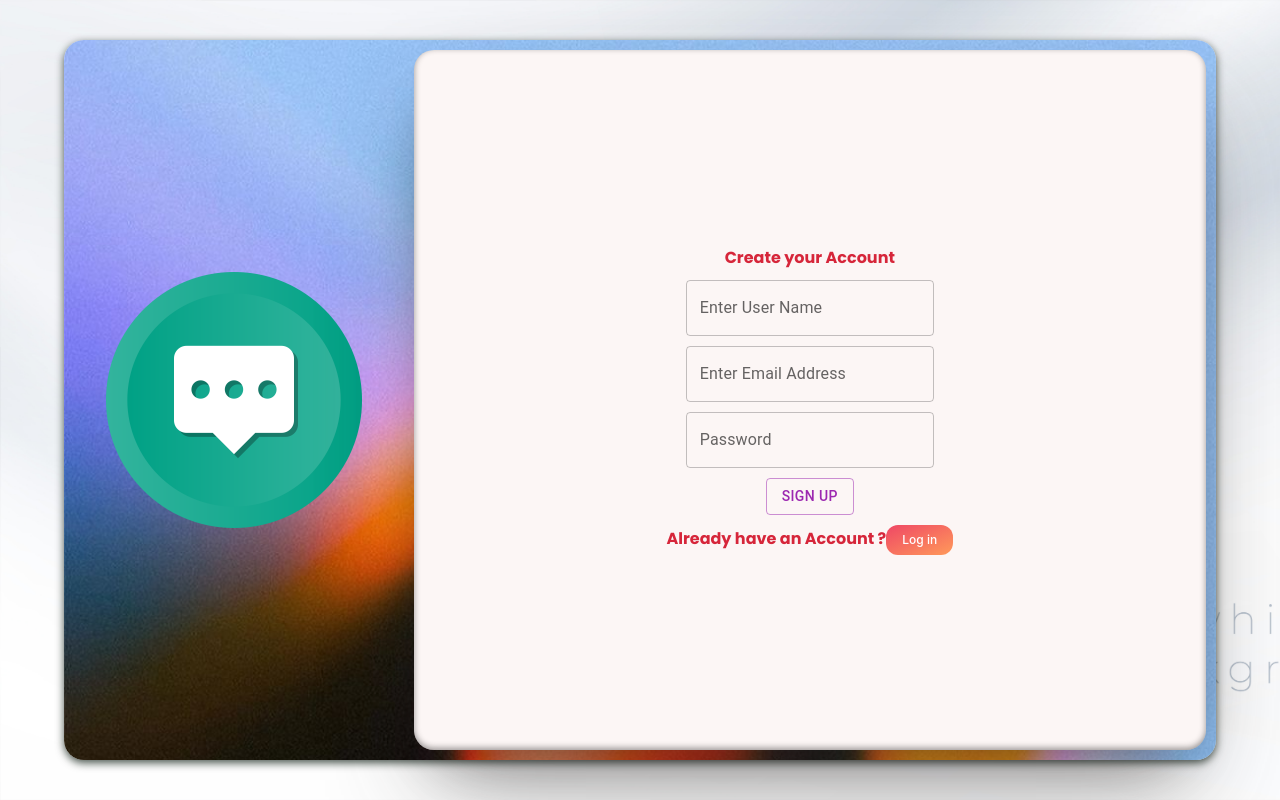
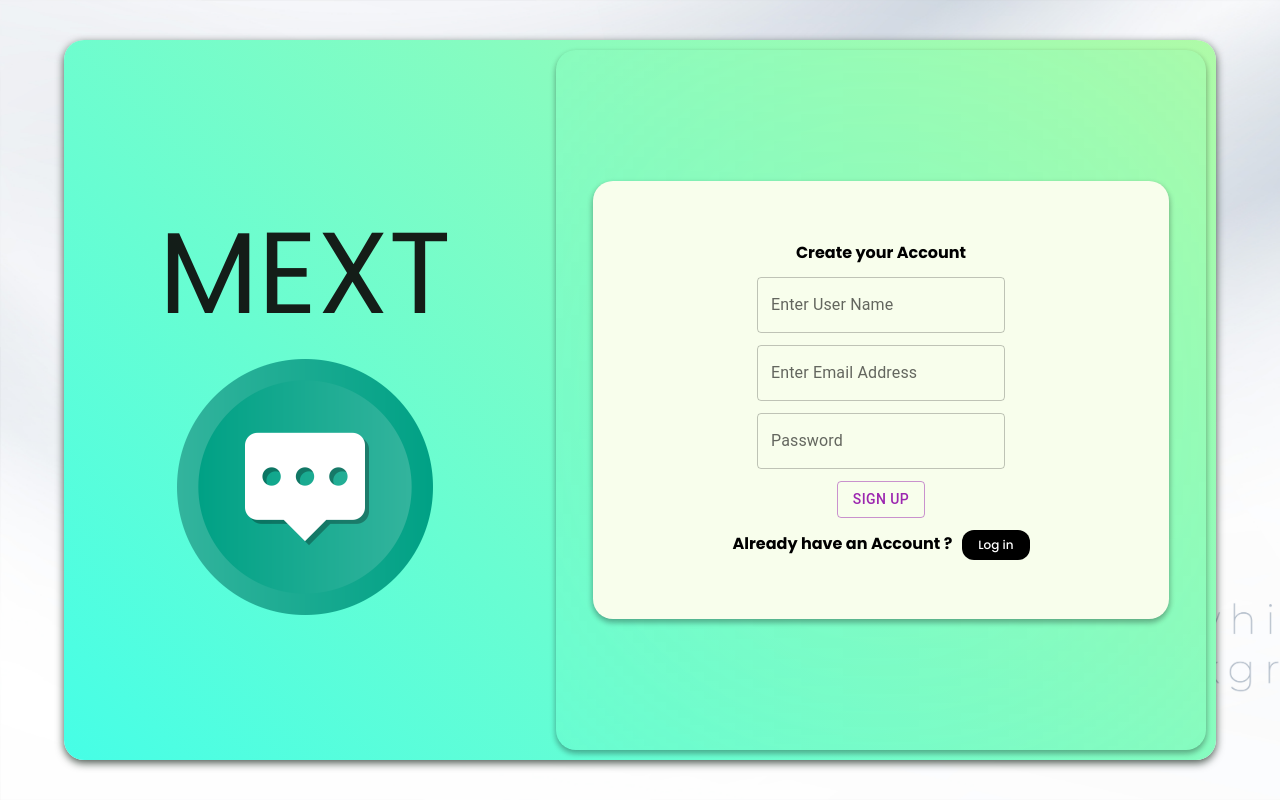
Before and after one commit to RanjithRyan00/chatapplication-client, a React (Create React App) app: page / in a window 1280 px wide. Built offline with nearby package versions, Linux system fonts and the light colour scheme.

Commit message:
final draft

```diff
--- a/src/Components/Login.js
+++ b/src/Components/Login.js
@@ -83,7 +83,29 @@ function Login() {
       setLoading(false);
     }
   };
+  function splitTextIntoSpans(target) {
+    let elements = document.querySelectorAll(target);
+    elements.forEach((element) => {
+      element.classList.add("split-text");
+      let text = element.innerText;
+      let splitText = text
+        .split(" ")
+        .map(function (word) {
+          let char = word
+            .split("")
+            .map((char) => {
+              return `<span class="split-char">${char}</span>`;
+            })
+            .join("");
+          return `<div class="split-word">${char}</div>`;
+        })
+        .join("");
 
+      element.innerHTML = splitText;
+    });
+  }
+
+  splitTextIntoSpans(".bubble-text");
   return (
     <>
       <Backdrop
@@ -93,11 +115,15 @@ function Login() {
         <CircularProgress color="secondary" />
       </Backdrop>
       <div className="login-container">
-        <div className="image-container">
-          <img src={logo} alt="Logo" className="welcome-logo" />
-        </div>
+      <div className="text-align">
+          <p className="bubble-text text">MEXT</p>
+          <div className="image-container">
+            <img src={logo} alt="Logo" className="welcome-logo" />
+          </div>
+          </div>
         {showlogin && (
           <div className="login-box">
+          <div className="login-content">
             <p className="login-text">Login to your Account</p>
             <TextField
               onChange={changeHandler}
@@ -148,10 +174,12 @@ function Login() {
             {logInStatus ? (
               <Toaster key={logInStatus.key} message={logInStatus.msg} />
             ) : null}
+            </div>
           </div>
         )}
         {!showlogin && (
           <div className="login-box">
+          <div className="login-content">
             <p className="login-text">Create your Account</p>
             <TextField
               onChange={changeHandler}
@@ -216,6 +244,7 @@ function Login() {
               <Toaster key={signInStatus.key} message={signInStatus.msg} />
             ) : null}
           </div>
+          </div>
         )}
       </div>
     </>
--- a/src/Components/Mystyles.css
+++ b/src/Components/Mystyles.css
@@ -62,7 +62,7 @@
 
 .sb-header {
 
-    background-color: #fef5ea;
+    background-color: #fef5eabd;
     box-shadow: rgba(0, 0, 0, 0.35) 0px 5px 15px;
     border-radius: 20px;
     padding: 8px 7px;
@@ -472,15 +472,31 @@
     box-shadow: rgba(0, 0, 0, 0.1) 0px 4px 6px -1px, rgba(0, 0, 0, 0.06) 0px 2px 4px -1px;
 }
 
+
 .login-container {
     height: 90vh;
     width: 90vw;
-    background-image:url(../Images/11.jpg);
-    background-size: cover;
+    background: linear-gradient(45deg, #2DFFF5, #FFF878);
+    background-size: 200% 200%;
+    animation: grad 5s ease-in-out infinite;
     border-radius: 20px;
     display: flex;
     box-shadow: rgba(4, 20, 9, 0.726) 0px 3px 8px;
 }
+
+@keyframes grad {
+    0% {
+        background-position: 0% 50%;
+    }
+    50% {
+        background-position: 100% 50%;
+    }
+    100% {
+        background-position: 0% 50%;
+    }
+}
+
+
 
 .image-container {
     flex: 0.3;
@@ -490,26 +506,47 @@
 
 
 }
-
 .login-box {
-    flex: 0.7;
-    background-color: #fcf6f5ff;
-    backdrop-filter: blur(8px);
+    flex: 1;
+    padding: 60px;
+    backdrop-filter: blur(400px);
     border-radius: 20px;
     margin: 10px;
     font-family: "Poppins", sans-serif;
 
     font-style: normal;
 
-    color: rgb(214, 38, 58);
+    color: rgb(0, 0, 0);
     font-weight: bolder;
     display: flex;
     flex-direction: column;
     justify-content: center;
     align-items: center;
     gap: 10px;
-    box-shadow: rgba(56, 53, 54, 0.452) 0px 50px 100px -20px, rgba(24, 19, 19, 0.452) 0px 30px 60px -30px, rgba(27, 25, 25, 0.452) 0px -2px 6px 0px inset;
+    box-shadow: rgba(0, 0, 0, 0.16) 0px 3px 6px, rgba(0, 0, 0, 0.23) 0px 3px 6px;
 }
+.login-content {
+    width: 45vw;
+
+    flex: 0.7 1;
+    padding: -23px 23px -27px 128px;
+    background-color: #F8FEEC;
+    -webkit-backdrop-filter: blur(400px);
+    backdrop-filter: blur(400px);
+    border-radius: 20px;
+    margin: -23px;
+    font-family: "Poppins", sans-serif;
+    font-style: normal;
+    color: rgb(0, 0, 0);
+    font-weight: bolder;
+    display: flex;
+    flex-direction: column;
+    justify-content: center;
+    align-items: center;
+    gap: 12px;
+    box-shadow: rgba(0, 0, 0, 0.16) 0px 3px 6px, rgba(0, 0, 0, 0.23) 0px 3px 6px;
+}
+
 
 .list-container {
     flex: 0.7;
@@ -806,17 +843,18 @@ translation-selection select::after {
 
 /* CSS */
 .button-62 {
-  background: linear-gradient(to bottom right, #EF4765, #FF9A5A);
+    background: black;
     border: 0;
     border-radius: 12px;
     color: #FFFFFF;
     cursor: pointer;
     display: inline-block;
-  font-family: -apple-system,system-ui,"Segoe UI",Roboto,Helvetica,Arial,sans-serif;
+    font-family: "Poppins";
     font-size: 12px;
     font-weight: 500;
     line-height: 2.5;
     outline: transparent;
+    margin-left: 10px;
     padding: 0 1rem;
     text-align: center;
     text-decoration: none;
@@ -828,9 +866,68 @@ translation-selection select::after {
   }
 
   .button-62:not([disabled]):focus {
-  box-shadow: 0 0 .25rem rgba(0, 0, 0, 0.5), -.125rem -.125rem 1rem rgba(239, 71, 101, 0.5), .125rem .125rem 1rem rgba(255, 154, 90, 0.5);
+    box-shadow: 0 0 .25rem rgba(0, 0, 0, 0.5), -.125rem -.125rem 1rem rgba(0, 0, 0, 0.731), .125rem .125rem 1rem rgba(0, 0, 0, 0.731);
   }
 
   .button-62:not([disabled]):hover {
-  box-shadow: 0 0 .25rem rgba(0, 0, 0, 0.5), -.125rem -.125rem 1rem rgba(239, 71, 101, 0.5), .125rem .125rem 1rem rgba(255, 154, 90, 0.5);
+    box-shadow: 0 0 .25rem rgba(0, 0, 0, 0.5), -.125rem -.125rem 1rem rgba(0, 0, 0, 0.731), .125rem .125rem 1rem rgba(0, 0, 0, 0.731);
   }
+
+  .bubble-text {
+      font-size: clamp(3.5rem, calc(4rem + 4vw), 8rem);
+      font-family: Poppins;
+      color: hsla(0, 83%, 2%, 0.889);
+      user-select: none;
+
+      &.split-text {
+        display: inline-flex;
+      }
+
+      & .split-char {
+        font-weight: 100;
+        transition: font-weight 0.5s ease;
+
+        &:hover {
+          font-weight: var(--_fw-900);
+          color: var(--_clr-900);
+        }
+
+        /* // right side */
+        &:hover + .split-char {
+          font-weight: var(--_fw-700);
+          color: var(--_clr-700);
+        }
+        &:hover + .split-char + .split-char {
+          font-weight: var(--_fw-400);
+          color: var(--_clr-400);
+        }
+
+        /* // left side */
+        &:has(+ .split-char:hover) {
+          font-weight: var(--_fw-400);
+          color: var(--_clr-700);
+        }
+        &:has(+ .split-char + .split-char:hover) {
+          font-weight: var(--_fw-400);
+          color: var(--_clr-400);
+        }
+      }
+    }
+    :root {
+      --_fw-900: 900;
+      --_fw-700: 700;
+      --_fw-400: 400;
+
+      --_clr-900: hsl(112, 52%, 40%);
+      --_clr-700: hsl(102, 81%, 12%);
+      --_clr-400: hsl(0, 0%, 60%);
+    }
+
+    .text-align{
+      display: flex;
+      flex-wrap: wrap;
+      flex-direction: row;
+      width: 50%;
+      align-content: center;
+      justify-content: center;
+    }
--- a/src/Components/VoiceRecorder.js
+++ b/src/Components/VoiceRecorder.js
@@ -59,7 +59,7 @@ const VoiceRecorder = ({ chat_id, userData, socket, setRefresh, refresh }) => {
         record={isRecording}
         className="sound-wave"
         strokeColor="#000000"
-        backgroundColor="#FF4082"
+        backgroundColor="#FCF6f5ff"
       />
 
 
--- a/src/hooks/useTranslate.js
+++ b/src/hooks/useTranslate.js
@@ -11,11 +11,10 @@ const useTranslate = () => {
         method: "POST",
         url: "https://rapid-translate-multi-traduction.p.rapidapi.com/t",
         headers: {
-          "x-rapidapi-key":
-            "6119bad592msh840927163e31241p1f90d7jsn877086212290",
-          "x-rapidapi-host": "rapid-translate-multi-traduction.p.rapidapi.com",
-          "Content-Type": "application/json",
-        },
+		'x-rapidapi-key': '062b7d0c16msha8af22b9fb2e623p14283cjsne7e10dea050c',
+		'x-rapidapi-host': 'rapid-translate-multi-traduction.p.rapidapi.com',
+		'Content-Type': 'application/json'
+	},
         data: {
           from: fromLang ? fromLang : "en" ,
           to: toLang ? toLang : "ta",
```
Also changed, not shown: 1 other file (tests, documents, lock files or other folders). Lines whose indentation alone changed are shown as unchanged.
